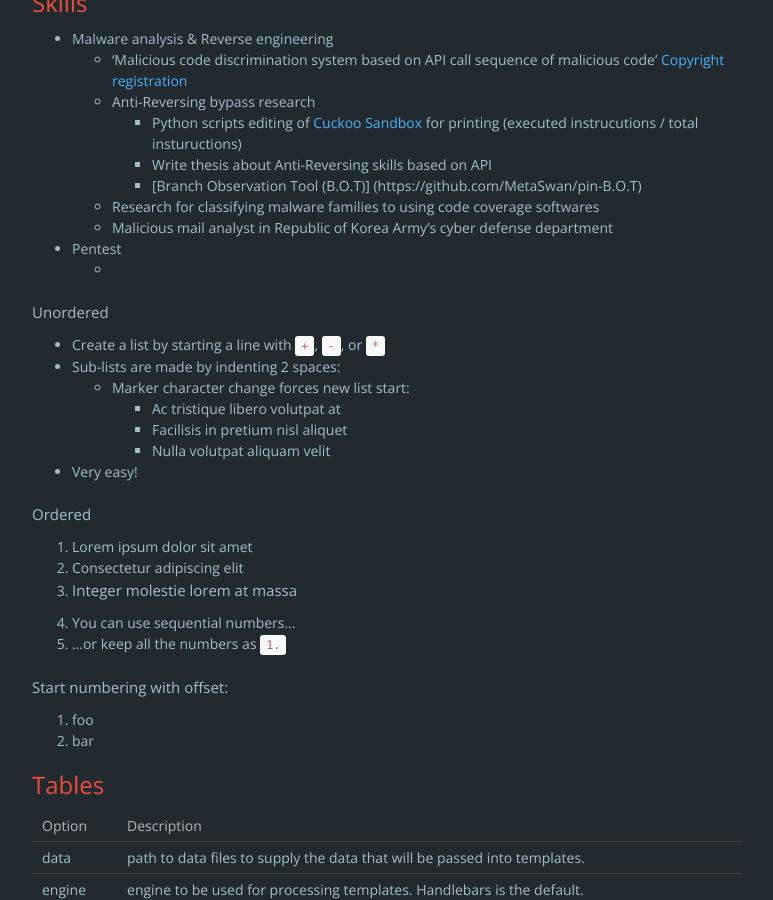
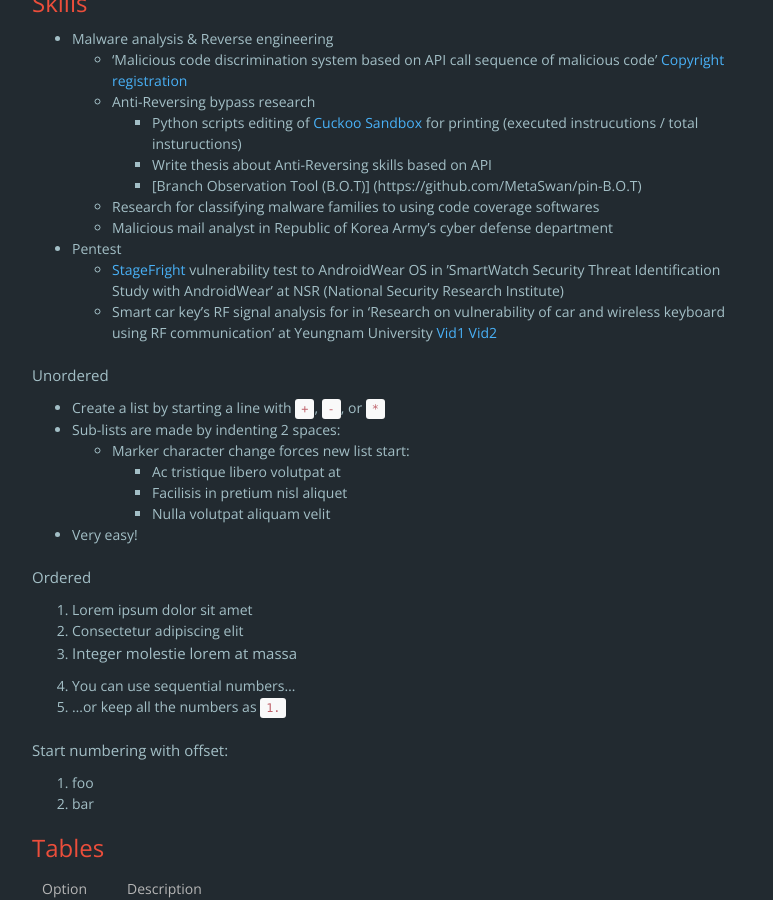
Before and after one commit to MetaSwan/metaswan.github.io, a Jekyll site: the page built from about.html, in a window 1280 px wide and 900 px high, scrolled down 583 px. Shown: the whole window, without its empty margins (253-1026 px from the left). Built offline with Jekyll 4.4.1, drawn with Linux system fonts in a browser that asks for light colours; nearby versions of some CDN libraries; comment, search, counter and statistics services are not loaded.

Commit message:
Update about.yml

```diff
--- a/_data/about.yml
+++ b/_data/about.yml
@@ -29,7 +29,8 @@ text: |
     - Malicious mail analyst in Republic of Korea Army's cyber defense department
 
   + Pentest
-    -
+    - [StageFright](https://lesh.tistory.com/33?category=144050) vulnerability test to AndroidWear OS in 'SmartWatch Security Threat Identification Study with AndroidWear' at NSR (National Security Research Institute)
+    - Smart car key's RF signal analysis for in 'Research on vulnerability of car and wireless keyboard using RF communication' at Yeungnam University [Vid1](https://youtu.be/LwKrew30-IQ)[ Vid2](https://youtu.be/U6QA7cTYrpg)
 
   Unordered
 
```
